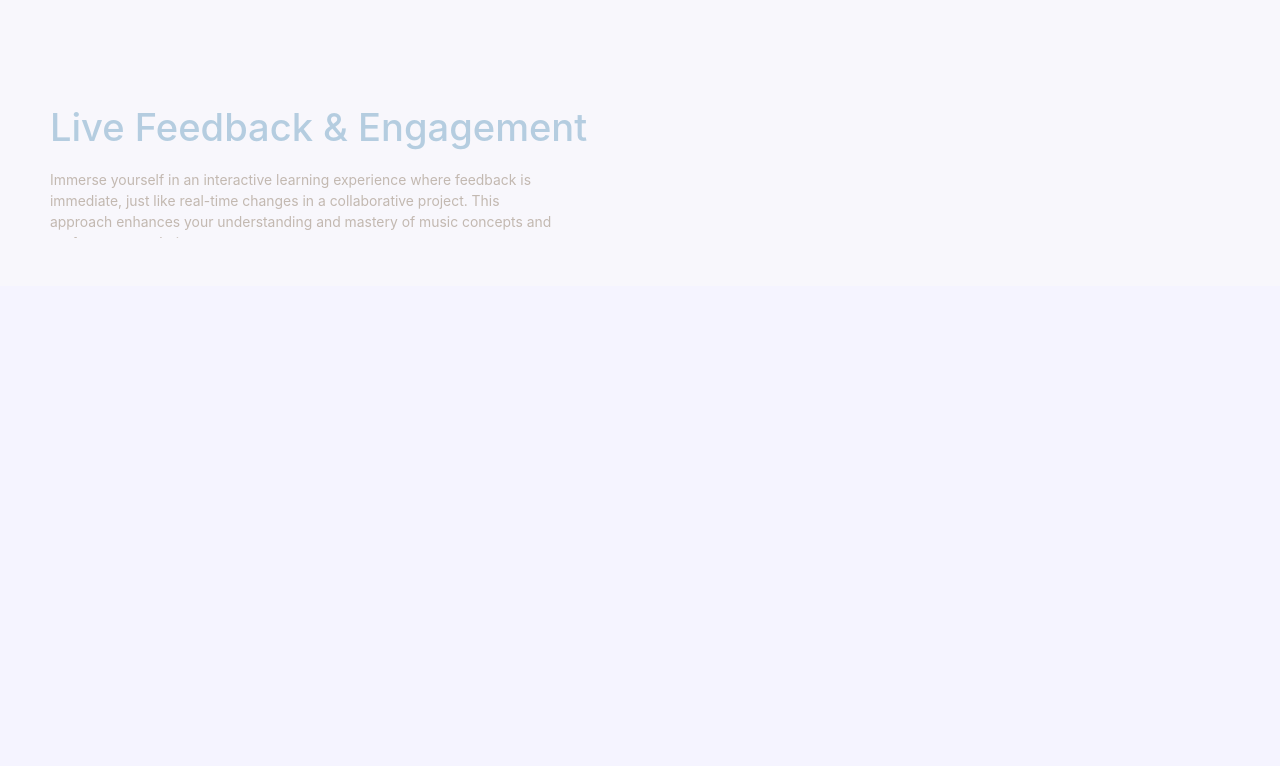
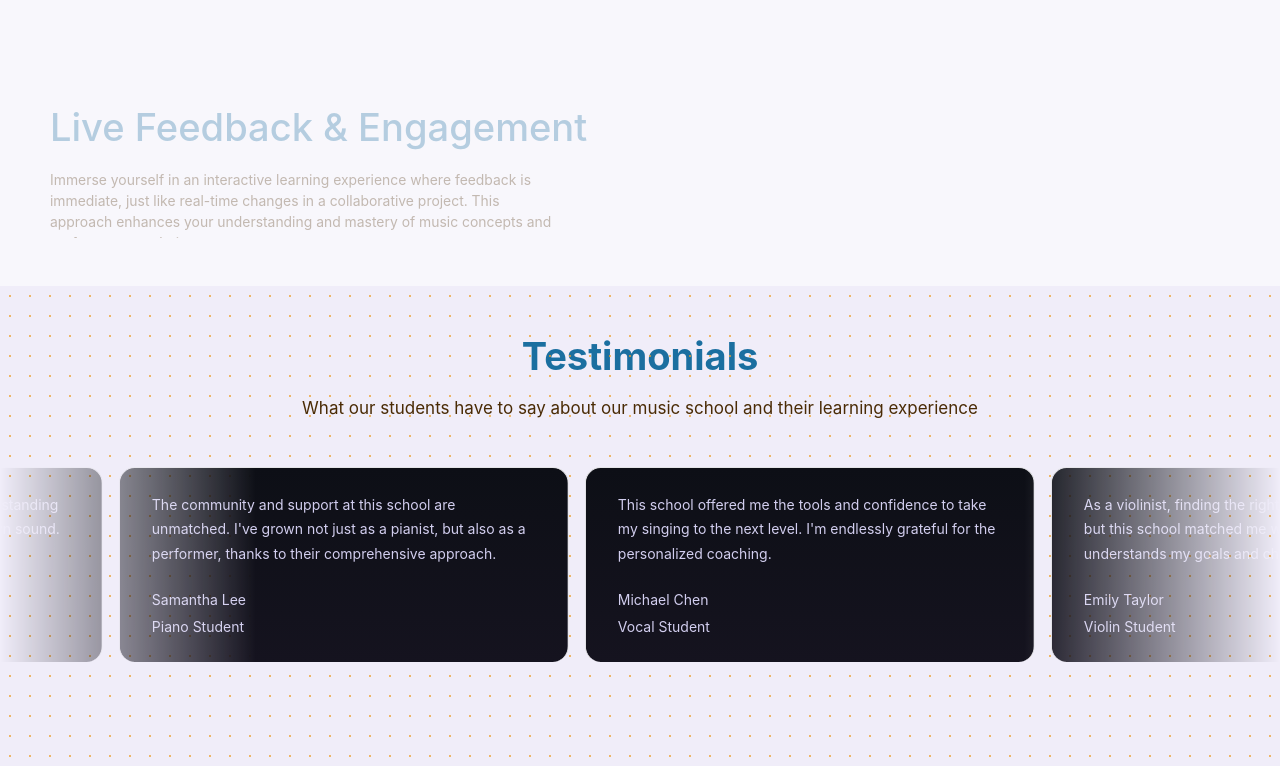
Before and after one commit to Abdul-Rehman88/Music-School, a Next.js app: page / in a window 1280 px wide. Shown: the part 1955-2721 px from the top of the page. Before the commit the page ends 2241 px from the top, so only its background shows below. Built offline with nearby package versions, Linux system fonts and the light colour scheme.

Commit message:
Add TestimonialCards component and InfiniteMovingCards for dynamic testimonials; enhance global styles with scroll animations

```diff
--- a/src/app/globals.css
+++ b/src/app/globals.css
@@ -4,6 +4,17 @@
 
 * {
   transition: background-color 1.5s ease, color 0.3s ease, border-color 1.5s ease;
+}
+
+/* ===== Scroll animation used in infinite-moving-cards ===== */
+@theme inline {
+  --animate-scroll: scroll var(--animation-duration, 40s) var(--animation-direction, forwards) linear infinite;
+
+  @keyframes scroll {
+    to {
+      transform: translate(calc(-50% - 0.5rem));
+    }
+  }
 }
 
 @theme {
@@ -40,9 +51,6 @@
   --color-cta-bg-dark: #E6E1FA;
   --color-cta-text-dark: #15131F;
 
-  --color-extra-s: #0ea5e9;
-  --color-extra-b: #7F77DD;
-
   --color-card-light: #11131A;
   --color-card-dark: #FFFFFF;
 
@@ -66,7 +74,7 @@
   --text-button--line-height: 1;
 }
 
-/* Gas cones */
+/* button animation on hover */
 .gas-cone {
   position: absolute;
   width: 55%;
@@ -76,7 +84,7 @@
   filter: blur(12px);
   transform: scale(0.15);
   opacity: 0;
-  transition: opacity 0.4s ease; /* only addition vs the demo: graceful fade on mouse-leave */
+  transition: opacity 0.4s ease;
 }
 
 .gas-cone-tl { top: 0; left: 0; transform-origin: top left; }
--- a/src/app/page.tsx
+++ b/src/app/page.tsx
@@ -1,6 +1,7 @@
 import FeaturedCourses from '@/components/FeaturedCourses';
 import HeroBanner from '@/components/HeroBanner';
 import WhyChooseUs from '@/components/WhyChooseUs';
+import TestimonialCards from '@/components/TestimonialCards';
 export default function Home() {
   return (
       <>
@@ -8,6 +9,7 @@ export default function Home() {
           <HeroBanner />
           <FeaturedCourses />
           <WhyChooseUs />
+          <TestimonialCards />
         </main>
       </>
    );
--- /dev/null
+++ b/src/components/TestimonialCards.tsx
@@ -0,0 +1,59 @@
+import { InfiniteMovingCards } from "./ui/infinite-moving-cards";
+import { cn } from "@/lib/utils";
+
+const musicSchoolTestimonials = [
+    {
+      quote:
+        'Joining the music school transformed my understanding of music and helped me to truly discover my own sound. The instructors are world-class!',
+      name: 'Alex Johnson',
+      title: 'Guitar Student',
+    },
+    {
+      quote:
+        "The community and support at this school are unmatched. I've grown not just as a pianist, but also as a performer, thanks to their comprehensive approach.",
+      name: 'Samantha Lee',
+      title: 'Piano Student',
+    },
+    {
+      quote:
+        "This school offered me the tools and confidence to take my singing to the next level. I'm endlessly grateful for the personalized coaching.",
+      name: 'Michael Chen',
+      title: 'Vocal Student',
+    },
+    {
+      quote:
+        'As a violinist, finding the right mentor can be challenging, but this school matched me with a teacher who truly understands my goals and challenges.',
+      name: 'Emily Taylor',
+      title: 'Violin Student',
+    },
+    {
+      quote:
+        'The production courses here opened my eyes to the intricacies of music production. Highly recommend for any aspiring producers!',
+      name: 'Chris Morales',
+      title: 'Music Production Student',
+    },
+  ];
+
+function TestimonialCards() {
+  return (
+    <div className="bg-alt-light dark:bg-alt-dark w-full h-120 bg-grid-black/[0.2] dark:bg-grid-white/[0.2] relative flex flex-col items-center gap-7.5 overflow-hidden px-4 py-5 md:px-7.5 md:py-12 lg:px-12.5">
+     <div
+  className={cn(
+    "absolute inset-0",
+    "bg-size-[20px_20px]",
+    "bg-[radial-gradient(var(--color-primary-heading-dark)_1.5px,transparent_1.5px)] opacity-70",
+    "dark:bg-[radial-gradient(var(--color-secondary-heading-light)_1.5px,transparent_1.5px)] dark:opacity-60",
+  )}
+/>
+      <div className="w-full flex flex-col gap-4 items-center justify-start text-center">
+        <h2 className="text-secondary-heading font-bold text-secondary-heading-light dark:text-secondary-heading-dark">Testimonials</h2>
+        <p className="text-[16px] md:text-[17px] text-text-light dark:text-text-dark">
+          What our students have to say about our music school and their learning experience
+        </p>
+      </div>
+        <InfiniteMovingCards items={musicSchoolTestimonials} speed="normal" />
+    </div>
+  )
+}
+
+export default TestimonialCards
--- a/src/components/WhyChooseUs.tsx
+++ b/src/components/WhyChooseUs.tsx
@@ -60,8 +60,8 @@ const musicSchoolContent = [
 
 export default function WhyChooseUs() {
   return (
-    <div className="bg-primary-light dark:bg-primary-dark w-full px-4 py-8 md:px-7.5 md:py-12 lg:px-12.5">
-      <StickyScroll content={musicSchoolContent} contentClassName="" />
+    <div className="bg-primary-light dark:bg-primary-dark w-full px-4 py-5 md:px-7.5 md:py-12 lg:px-12.5">
+      <StickyScroll content={musicSchoolContent} contentClassName=""  />
     </div>
   );
 }
--- /dev/null
+++ b/src/components/ui/infinite-moving-cards.tsx
@@ -0,0 +1,116 @@
+"use client";
+import { cn } from "@/lib/utils";
+import React, { useEffect, useState } from "react";
+
+export const InfiniteMovingCards = ({
+  items,
+  direction = "left",
+  speed = "fast",
+  pauseOnHover = true,
+  className,
+}: {
+  items: {
+    quote: string;
+    name: string;
+    title: string;
+  }[];
+  direction?: "left" | "right";
+  speed?: "fast" | "normal" | "slow";
+  pauseOnHover?: boolean;
+  className?: string;
+}) => {
+  const containerRef = React.useRef<HTMLDivElement>(null);
+  const scrollerRef = React.useRef<HTMLUListElement>(null);
+
+  useEffect(() => {
+    addAnimation();
+  }, []);
+  const [start, setStart] = useState(false);
+  function addAnimation() {
+    if (containerRef.current && scrollerRef.current) {
+      const scrollerContent = Array.from(scrollerRef.current.children);
+
+      scrollerContent.forEach((item) => {
+        const duplicatedItem = item.cloneNode(true);
+        if (scrollerRef.current) {
+          scrollerRef.current.appendChild(duplicatedItem);
+        }
+      });
+
+      getDirection();
+      getSpeed();
+      setStart(true);
+    }
+  }
+  const getDirection = () => {
+    if (containerRef.current) {
+      if (direction === "left") {
+        containerRef.current.style.setProperty(
+          "--animation-direction",
+          "forwards",
+        );
+      } else {
+        containerRef.current.style.setProperty(
+          "--animation-direction",
+          "reverse",
+        );
+      }
+    }
+  };
+  const getSpeed = () => {
+    if (containerRef.current) {
+      if (speed === "fast") {
+        containerRef.current.style.setProperty("--animation-duration", "20s");
+      } else if (speed === "normal") {
+        containerRef.current.style.setProperty("--animation-duration", "40s");
+      } else {
+        containerRef.current.style.setProperty("--animation-duration", "80s");
+      }
+    }
+  };
+  return (
+    <div
+      ref={containerRef}
+      className={cn(
+        "scroller relative z-20 max-w-7xl overflow-hidden mask-[linear-gradient(to_right,transparent,white_20%,white_80%,transparent)]",
+        className,
+      )}
+    >
+      <ul
+        ref={scrollerRef}
+        className={cn(
+          "flex w-max min-w-full shrink-0 flex-nowrap gap-4 py-4",
+          start && "animate-scroll",
+          pauseOnHover && "hover:[animation-play-state:paused]",
+        )}
+      >
+        {items.map((item, idx) => (
+          <li
+            className="relative w-87.5 max-w-full shrink-0 rounded-2xl border border-b-0 border-zinc-200 bg-[linear-gradient(180deg,#0D0F16,#15131F)] px-8 py-6 md:w-112.5 dark:border-zinc-700 dark:bg-[linear-gradient(180deg,#F0EDF9,#E6E1FA)]"
+            key={item.name}
+          >
+            <blockquote>
+              <div
+                aria-hidden="true"
+                className="user-select-none pointer-events-none absolute -top-0.5 -left-0.5 -z-1 h-[calc(100%+4px)] w-[calc(100%+4px)]"
+              ></div>
+              <span className="relative z-20 text-sm leading-[1.6] font-normal text-text-dark dark:text-text-light">
+                {item.quote}
+              </span>
+              <div className="relative z-20 mt-6 flex flex-row items-center">
+                <span className="flex flex-col gap-1">
+                  <span className="text-sm leading-[1.6] font-normal text-text-dark dark:text-text-light">
+                    {item.name}
+                  </span>
+                  <span className="text-sm leading-[1.6] font-normal text-text-dark dark:text-text-light">
+                    {item.title}
+                  </span>
+                </span>
+              </div>
+            </blockquote>
+          </li>
+        ))}
+      </ul>
+    </div>
+  );
+};
```
